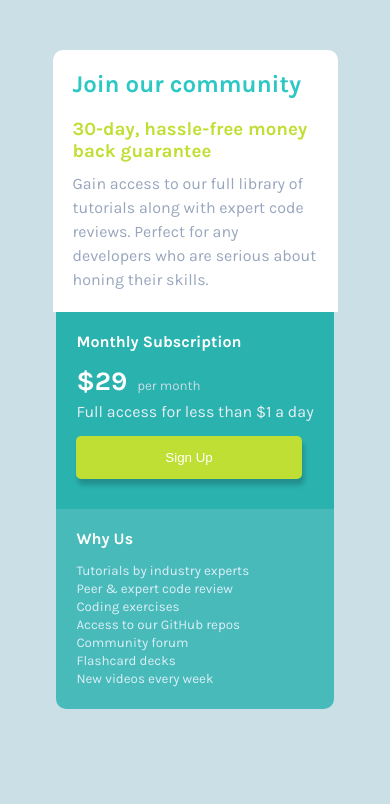
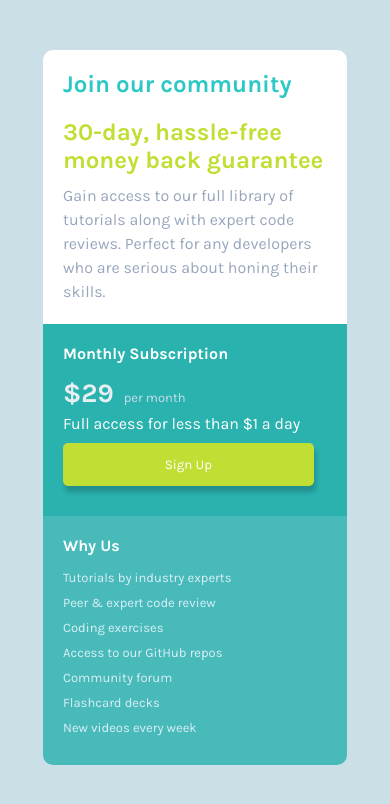
Before and after one commit to Rubylenshy/single-price-grid-component, a plain HTML site: page index.html in a window 390 px wide. Drawn offline with Linux system fonts and the light colour scheme.

Commit message:
media query optimized

```diff
--- a/assets/css/style.css
+++ b/assets/css/style.css
@@ -1,55 +1,18 @@
+@import url('https://fonts.googleapis.com/css2?family=Karla:wght@400;700&display=swap');
+
 *,::before,::after{
     padding: 0;
     margin: 0 auto;
+    font-family: 'Karla', sans-serif;
     box-sizing: border-box;
 }
 html{
-    font-family: 'Karla', sans-serif;
     background-color: rgb(203, 223, 231);
 }
 .card{
     width: 45%;
-    height: 68vh;
+    height: 100%;
     margin: 8% auto;
-}
-@media (max-width: 600px) {
-    html{
-        margin: 5% 5px !important;
-    }
-    .card{
-        display: flex;
-        flex-wrap: wrap;
-        flex-direction: column;
-        height: 100% !important;
-        width: 95% !important;
-        padding: 0 10% !important;
-    }
-    .section{
-        height: 33.3% !important;
-        width: 100%;
-        padding: 20px !important;
-        margin: 0 !important;
-    }
-    .two-articles{
-        flex-direction: column;
-        flex-wrap: wrap;
-    }
-    .art-1{
-        width: 100% !important;
-        height: 33.3% !important;
-        border-radius: 0 !important;
-        padding: 20px !important;
-        margin: 0 !important;
-    }
-    .art-1 button{
-        margin: 10px 0 !important;
-    }
-    .art-2{
-        width: 100% !important;
-        height: 33.3% !important;
-        border-radius: 0 0 10px 10px !important;
-        padding: 20px !important;
-    }
 }
 .section{
     background-color: white;
@@ -57,11 +20,12 @@ html{
     padding: 30px;
     width: 100%;
     border-radius: 10px 10px 0 0;
+    animation: drop 1s;
+}
+.section h1{
+    color: hsl(179, 63%, 48%);
 }
 .section h2{
-    color: hsl(179, 63%, 48%);
-}
-.section h3{
     color: hsl(71, 73%, 54%);
     margin: 20px 0 0;
 }
@@ -72,6 +36,7 @@ html{
 }
 .two-articles{
     display: flex;
+    width: 100%;
 }
 .art-1{
     width: 50%;
@@ -80,6 +45,7 @@ html{
     border-radius: 0 0 0 10px;
     background-color: hsl(179, 62%, 43%);
     color: white;
+    animation: fly-in-left 1s;
 }
 .art-1 header{
     font-weight: bold;
@@ -90,16 +56,20 @@ html{
 }
 .art-1 span{
     color: rgb(199, 221, 230);
-    font-size: 10pt !important;
+    font-size: 13px;
     margin:0 10px;
 }
-.art-1 p:last-of-type{
+.art-1 p:nth-child(1){
+    display: flex;
+    align-items: center;
+}
+.art-1 p:nth-child(2){
     color: rgb(231, 239, 243);
     font-size: 12pt;
     margin: 5px 0;
 }
 .art-1 button{
-    margin: 25px 2.5%;
+    margin: 25px auto;
     width: 95%;
     padding: 14px 10px;
     border: none;
@@ -107,6 +77,12 @@ html{
     box-shadow: 2px 6px 5px rgb(0, 0, 0, 0.2);
     background-color: hsl(71, 73%, 54%);
     color: white;
+    cursor: pointer;
+}
+.art-1 button:hover{
+    border: 1px solid hsl(71, 73%, 54%);
+    background: transparent;
+    color: hsl(71, 73%, 54%);
 }
 .art-2{
     width: 50%;
@@ -115,6 +91,7 @@ html{
     border-radius: 0 0 10px 0;
     background-color: hsla(179, 62%, 43%, 0.8);
     color: white;
+    animation: fly-in-right 1s;
 }
 .art-2 header{
     font-weight: bold;
@@ -122,9 +99,72 @@ html{
 }
 .art-2 ul{
     list-style: none;
-    font-size: 10pt;
+    font-size: 13px;
 }
 .art-2 ul li{
-    margin: 3px 0;
+    margin: 10px 0;
     color: rgb(218, 239, 247);
 }
+
+@media (max-width: 650px) {
+    .card{
+        width: 100% !important;
+    }
+}
+
+@media (max-width: 950px) {
+    html{
+        margin: 5% 5px;
+    }
+    .card{
+        display: flex;
+        flex-direction: column;
+        height: 100%;
+        width: 75%;
+        padding: 0 10%;
+    }
+    .section{
+        height: 33.3%;
+        width: 100%;
+        padding: 20px;
+        margin: 0;
+    }
+    .two-articles{
+        flex-wrap: wrap;
+    }
+    .art-1{
+        width: 100%;
+        height: 33.3%;
+        border-radius: 0;
+        padding: 20px;
+        margin: 0;
+    }
+    .art-1 button{
+        margin: 10px 0;
+    }
+    .art-2{
+        width: 100%;
+        height: 33.3%;
+        border-radius: 0 0 10px 10px;
+        padding: 20px;
+    }
+}
+
+@keyframes drop {
+    from{
+        transform: translateY(-200px);
+        opacity: 0;
+    }
+}
+@keyframes fly-in-left {
+    from{
+        transform: translateX(-200px);
+        opacity: 0;
+    }
+}
+@keyframes fly-in-right {
+    from{
+        transform: translateX(200px);
+        opacity: 0;
+    }
+}
--- a/index.html
+++ b/index.html
@@ -7,17 +7,15 @@
   <link rel="icon" type="image/png" sizes="32x32" href="./images/favicon-32x32.png">
   <link rel="stylesheet" href="./assets/css/style.css">
   <title>Frontend Mentor | Single Price Grid Component</title>
-  <style>
-    @import url('https://fonts.googleapis.com/css2?family=Karla:wght@400;700&display=swap');
-  </style>
+
 </head>
 <body>
   <main>
     <div class="card">
       <section class="section">
-        <h2>Join our community</h2>
+        <h1>Join our community</h1>
 
-        <h3>30-day, hassle-free money back guarantee</h3>
+        <h2>30-day, hassle-free money back guarantee</h2>
 
         <p>Gain access to our full library of tutorials along with expert code reviews.
         Perfect for any developers who are serious about honing their skills.</p>
@@ -31,7 +29,7 @@
 
           <p>Full access for less than &dollar;1 a day</p>
 
-          <button type="button" title="Sign Up">Sign Up</button>
+          <button type="button" name="Sign Up">Sign Up</button>
         </div>
 
         <div class="art-2">
```
